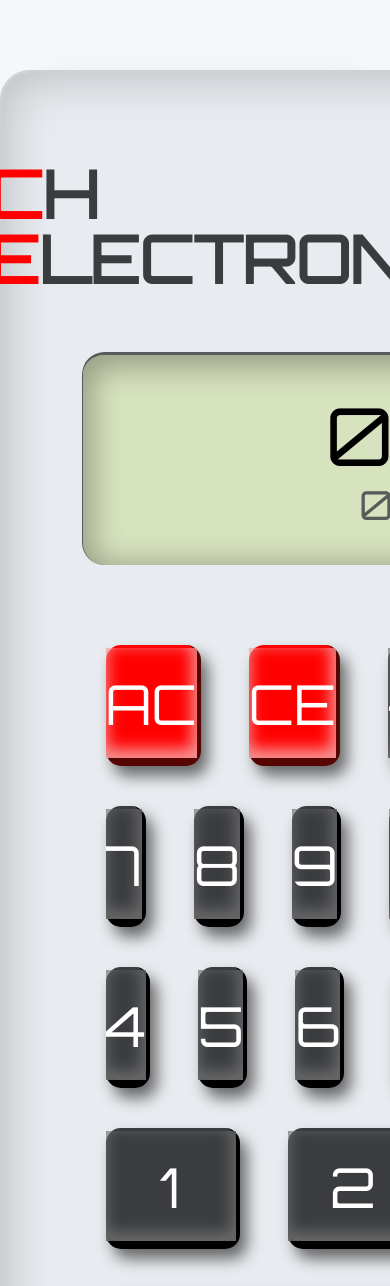
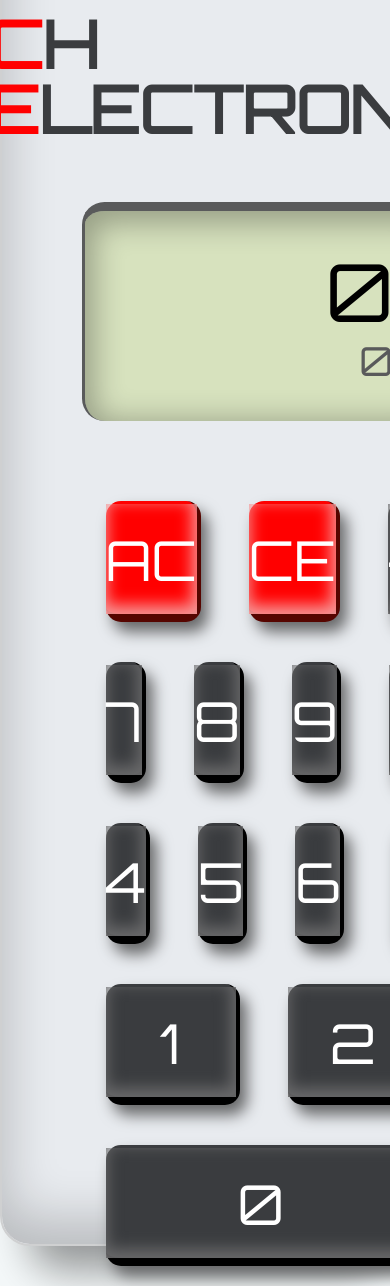
Before and after one commit to chrishardy80/calculator, a plain HTML site: page index.html in a window 390 px wide. Shown: the part 130-1416 px from the top of the page. Drawn offline with nearby package versions, Linux system fonts and the light colour scheme.

Commit message:
Added mobile styling.

```diff
--- a/resources/css/style.css
+++ b/resources/css/style.css
@@ -140,7 +140,7 @@ body {
   #shadowbox {
     position: relative;
     right: 20px;
-    margin-top: 200px;
+    margin-top: 50px;
     width: 90%;
     height: 1320px;
     border-radius: 30px;
@@ -162,6 +162,8 @@ body {
   #display {
     height: 130px;
     border-radius: 22.5px;
+    border-top: 9px solid #595a5b;
+    border-left: 3px solid #595a5b;
     margin: 60px 0;
     padding: 40px;
     box-shadow: inset 3px 6px 30px 6px rgba(0,0,0,0.3);
@@ -194,7 +196,7 @@ body {
   }
 
   .button.wide {
-    width: 305px;
+    width: 310px;
   }
 
   .button.long {
```
